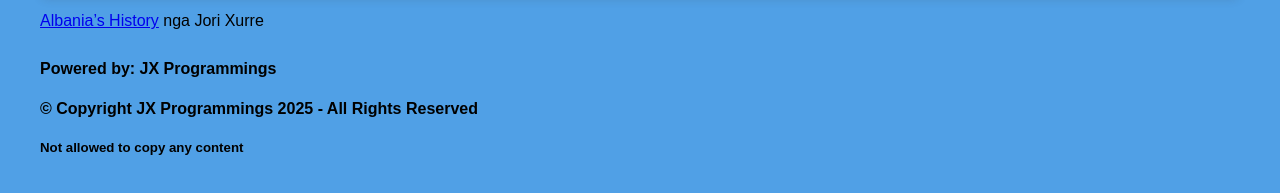
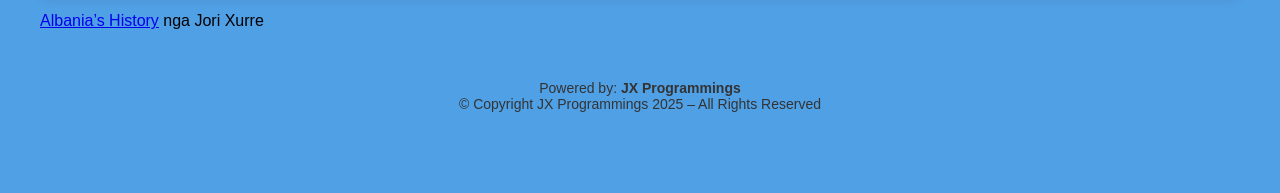
Before and after one commit to ProgramWebJX/ComeAndVisitAlbania, a plain HTML site: page index.html in a window 1280 px wide. Shown: the part 5295-5488 px from the top of the page. Drawn offline with Linux system fonts and the light colour scheme.

Commit message:
Rregullova index.html

```diff
--- a/index.html
+++ b/index.html
@@ -95,15 +95,12 @@
   </iframe>
 </div>
 <a href="https:&#x2F;&#x2F;www.canva.com&#x2F;design&#x2F;DAGr2w-PRcg&#x2F;F-ToNxtqrJnFl9pvbSaOBw&#x2F;view?utm_content=DAGr2w-PRcg&amp;utm_campaign=designshare&amp;utm_medium=embeds&amp;utm_source=link" target="_blank" rel="noopener">Albania’s History</a> nga Jori Xurre
-  </div>
 
+<footer style="text-align: center; margin-top: 50px; color: #333; font-size: 14px;">
+ Powered by: <strong>JX Programmings</strong><br>
+ © Copyright JX Programmings 2025 – All Rights Reserved
+</footer>
 
-
-
-<!-- ...existing code... -->
-<h4>Powered by: JX Programmings</h4>
-<h4>© Copyright JX Programmings 2025 - All Rights Reserved</h4>
-<h5>Not allowed to copy any content</h5>
-<!-- ...existing code... -->
+</div>
 </body>
 </html>
```
